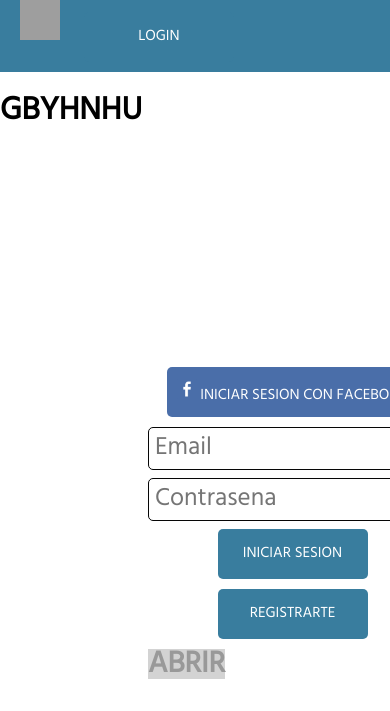
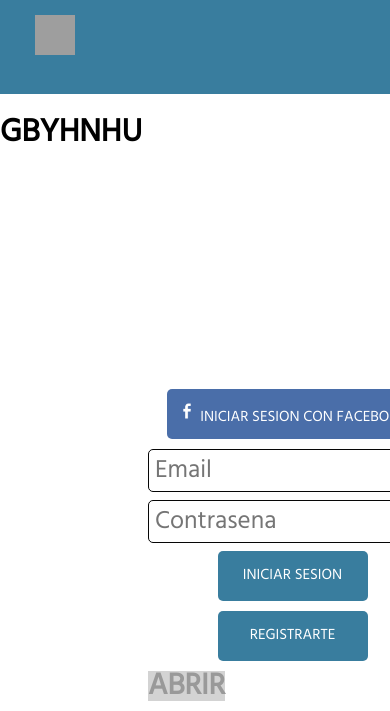
Before and after one commit to CodenityOrg/QuestionGame, a PHP site: page / in a window 390 px wide; the page is wider, and only the part inside the window is pictured. Shown: the top 711 px of that part. Before the commit the page ends 679 px from the top of that part, so only its background shows below. Run offline with PHP 8.4, Linux system fonts and the light colour scheme; some libraries are stand-ins or nearby versions; grey boxes are pictures that could not be loaded.

Commit message:
questions styles

```diff
--- a/config/db.php
+++ b/config/db.php
@@ -3,11 +3,11 @@
 	define("DB", "quiz");
 	define("HOST","127.0.0.1");
 	define("USERNAME", "root");
-	define("PASSWORD","");
+	define("PASSWORD","root");
 
 	try{
 		$query ="mysql:host=".HOST.";port=3306;dbname=".DB;
-		$con = new PDO("mysql:host=".HOST.";port=3306;dbname=".DB,USERNAME,PASSWORD);
+		$con = new PDO("mysql:host=".HOST.";port=8889;dbname=".DB,USERNAME,PASSWORD);
 	} catch(PDOException $e) {
         echo '<p>'.$e->getMessage().'</p>';
 	    exit;
--- a/css/style.css
+++ b/css/style.css
@@ -201,3 +201,89 @@
     font-size: 22px;
     padding: 10px;
 }
+
+.header-quiz p{
+    color: white;
+  }
+
+.nav-options > a{
+  float: left;
+  display: block;
+  padding: 15px;
+}
+
+.nav-options{
+  background-color: #397d9e;
+  overflow: hidden;
+  line-height: 3.5;
+}
+
+nav .btn{
+  margin-top: 10px;
+  background: #0f5561;
+}
+
+.icon{
+    display: none !important;
+
+}
+.nav-options a:not(:first-child) {float: right;}
+
+@media screen and (max-width: 600px) {
+  .nav-options a:not(:first-child) {display: none;}
+  .nav-options a.icon {
+    float: right;
+    display: block !important;
+  }
+
+ .questionary .title{
+    font-size: 35px !important;
+  }
+}
+
+@media screen and (max-width: 600px) {
+  .nav-options.responsive {position: relative;}
+  .nav-options.responsive a.icon {
+    position: absolute;
+    right: 0;
+    top: 0;
+  }
+  .nav-options.responsive a {
+    float: none;
+    display: block;
+    text-align: left;
+  }
+}
+
+.container{
+      height: 100%;
+    }
+    .questionary{
+      padding: 0px 150px;
+    }
+
+    .questionary .title{
+      font-size: 65px;
+    }
+
+    .questionary .option{
+      background: #168863;
+      cursor: pointer;
+      padding: 20px;
+      width: 100%;
+      font-size: 25px;
+      margin: 15px;
+      color: white;
+      border-radius: 10px;
+    }
+
+    .questionary .label{
+      font-size: 30px;
+    }
+
+    .response{
+      width: 100%;
+    }
+    .response *{
+      font-size: 20px;
+    }
```
